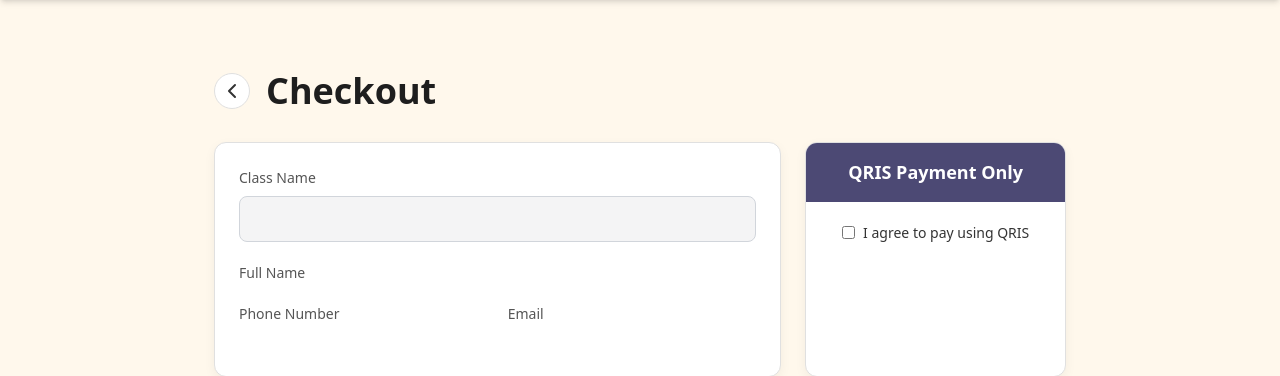
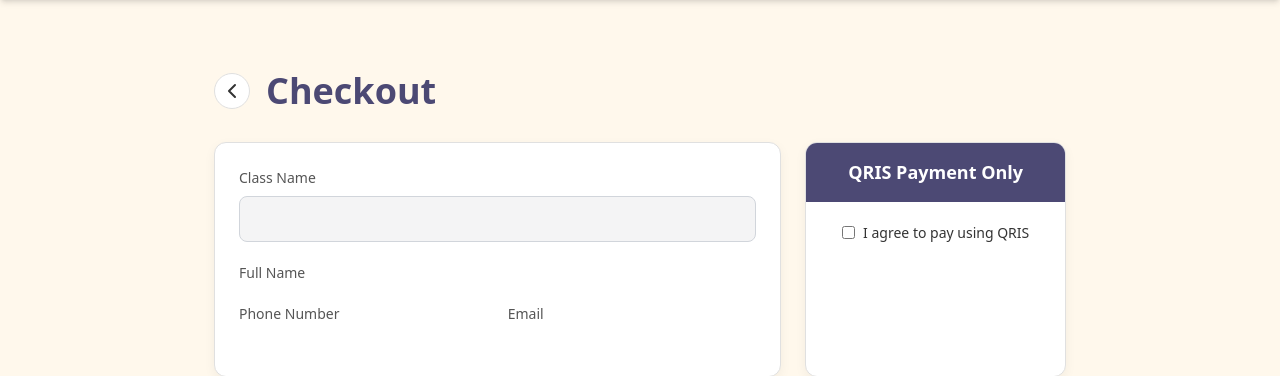
Before and after one commit to ReServe-Project/ReServe, a Django app: template checkout/templates/checkout/checkout.html in a window 1280 px wide. Shown: the part 69-445 px from the top of the page. Run offline with Django 5.2, Linux system fonts and the light colour scheme; the template is opened without the code that fills it, so the values that code supplies are empty; some libraries are stand-ins or nearby versions.

Commit message:
Updating the branch

```diff
--- a/checkout/static/css/checkout.css
+++ b/checkout/static/css/checkout.css
@@ -36,7 +36,9 @@
 
 .checkout-title {
     font-size: 2.25rem; /* 36px */
-    font-weight: 600;
+    font-weight: bold;  /* Or use 700 */
+    color: #4C4974;     /* Dark purple from your design */
+    /* Keep any other existing properties like margin */
 }
 
 /* Flex container for the two columns */
```
